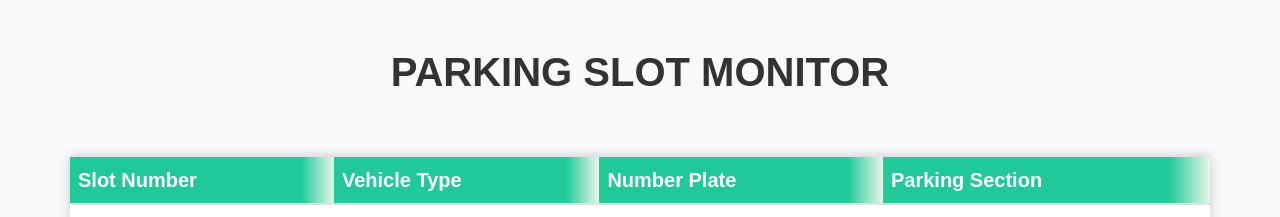
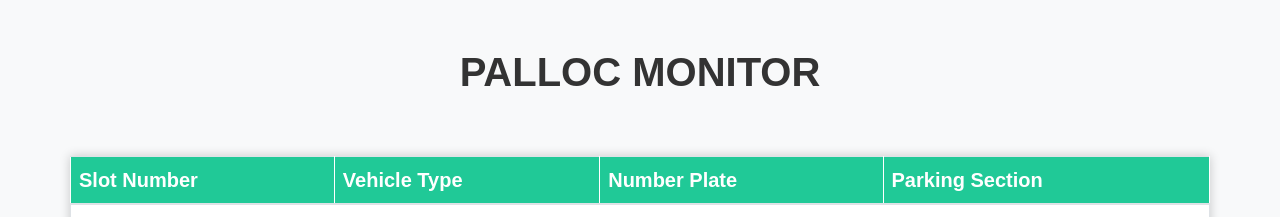
Before and after one commit to Diya050/palloc, a Flask app: page /display in a window 1280 px wide. Shown: the part 60-277 px from the top of the page. Run offline with Flask 3, Linux system fonts and the light colour scheme; some libraries are stand-ins or nearby versions.

Commit message:
Changing gradients

```diff
--- a/templates/Dashboard.html
+++ b/templates/Dashboard.html
@@ -24,7 +24,7 @@
             margin-top: 5px;
             background-color: #fff;
             box-shadow: 0px 0px 10px rgba(0, 0, 0, 0.2);
-            border: 1px green;
+            border: 1px solid white;
         }
 
         th, td {
@@ -34,7 +34,8 @@
         }
 
         th {
-            background-image: linear-gradient(90deg, #20c997, #20c997, #20c997, #20c997, #20c997, #20c997, #20c997, #20c997, #E8F5E9);
+            background-image: linear-gradient(90deg, #20c997, #20c997);
+            border: 1px solid white;
             color: #fff;
         }
 
@@ -79,7 +80,7 @@
 </nav>
 
     <div class="py-5">
-    <h1><b>PARKING SLOT MONITOR</b></h1></div>
+    <h1><b>PALLOC MONITOR</b></h1></div>
 <div class="container mt-1">
     <div class="row no-gutters justify-content-center">
 
--- a/templates/register.html
+++ b/templates/register.html
@@ -42,7 +42,7 @@
             background-image: linear-gradient(270deg,#20c997, #81D0AE, white);
         }
         .btn-login {
-            background-image: linear-gradient(90deg, #20c997, #C8E6C9, #C8E6C9, #20c997);
+            background-image: linear-gradient(90deg, #20c997, #20c997);
         }
         .alert {
             background-image: linear-gradient(270deg, #C8E6C9, #C8E6C9, #C8E6C9);
@@ -100,7 +100,7 @@
                             <label for="number_plate">Number Plate:</label>
                             <input type="plate" class="form-control" name = 'plate' id="plate" placeholder="Enter number">
                         </div>
-                        <button type="submit" class="btn btn-login btn-block text-black" >Register</button>
+                        <button type="submit" class="btn btn-login btn-block text-white" ><b>Register</b></button>
                     </form>
   </div>
 
```
